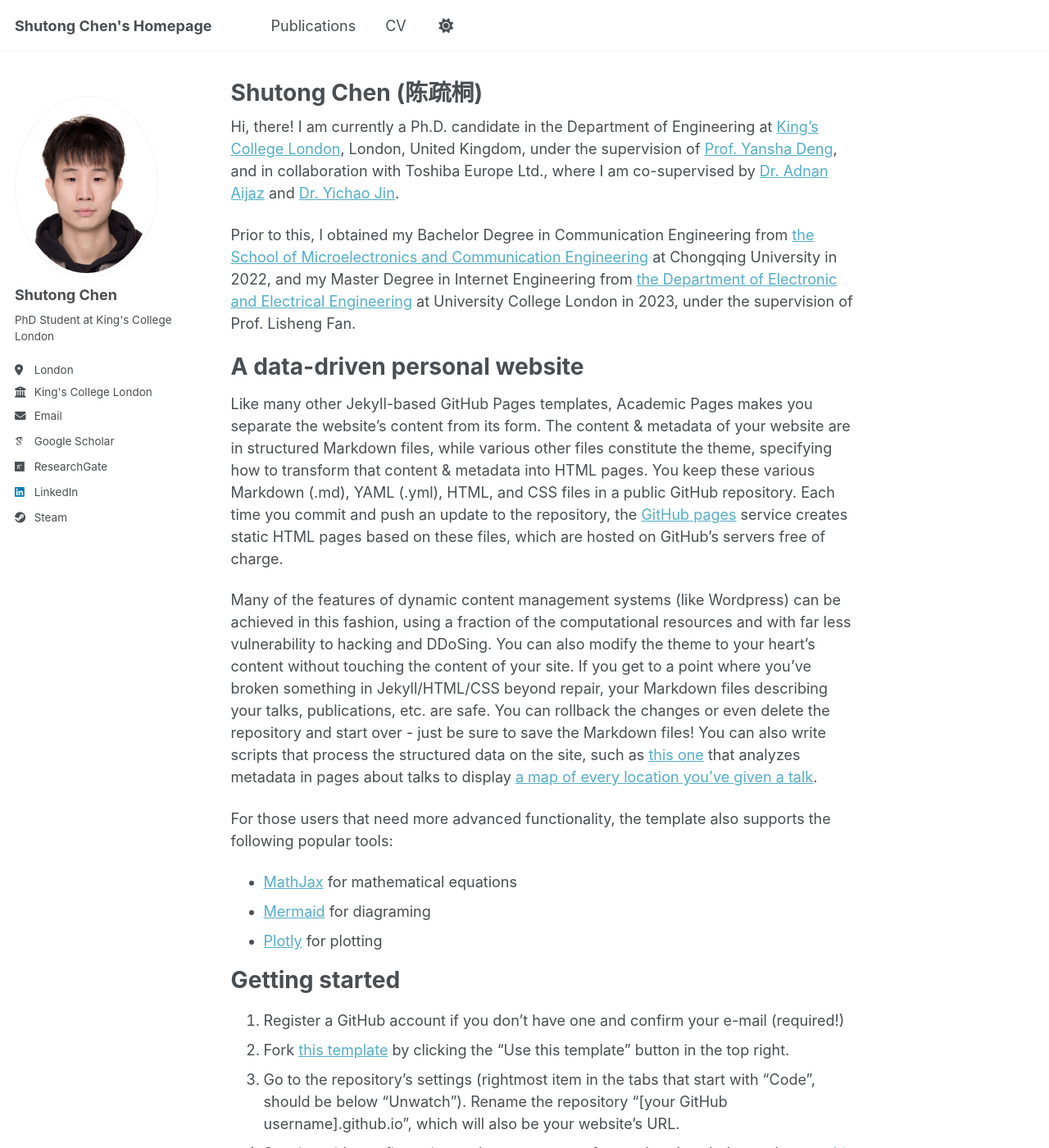
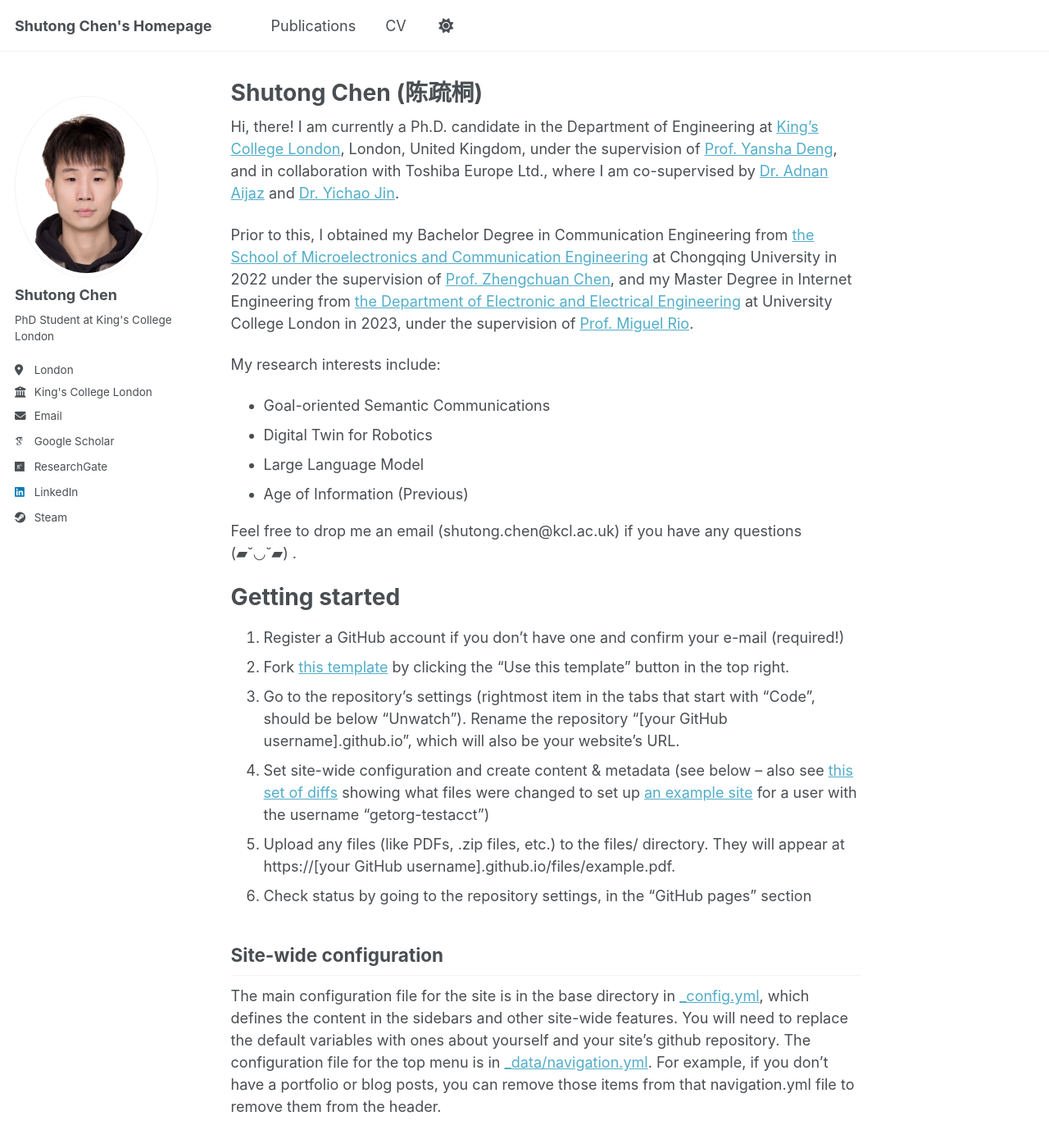
Before and after one commit to shutong-chen/shutong-chen.github.io, a Jekyll site: the page built from _pages/about.md, in a window 1280 px wide and 1400 px high. Shown: the whole window at 82% size. Built offline with Jekyll 4.4.1, drawn with Linux system fonts in a browser that asks for light colours; some web fonts are replaced; a script bundle is joined from its source files by our own code; library files that are not in the unit come from our copies.

Commit message:
Update about.md

```diff
--- a/_pages/about.md
+++ b/_pages/about.md
@@ -8,18 +8,15 @@ redirect_from:
 ---
 Hi, there! I am currently a Ph.D. candidate in the Department of Engineering at [King’s College London](https://www.kcl.ac.uk/), London, United Kingdom, under the supervision of [Prof. Yansha Deng](https://www.kcl.ac.uk/people/yansha-deng), and in collaboration with Toshiba Europe Ltd., where I am co-supervised by [Dr. Adnan Aijaz](https://adnanaijaz.com/) and [Dr. Yichao Jin](https://scholar.google.com/citations?user=prcqwqAAAAAJ&hl=en).
 
-Prior to this, I obtained my Bachelor Degree in Communication Engineering from [the School of Microelectronics and Communication Engineering](http://www.ccee.cqu.edu.cn/NewEnglish/Home.htm) at Chongqing University in 2022, and my Master Degree in Internet Engineering from [the Department of Electronic and Electrical Engineering](https://www.ucl.ac.uk/engineering/electronic-electrical-engineering) at University College London in 2023, under the supervision of Prof. Lisheng Fan.
+Prior to this, I obtained my Bachelor Degree in Communication Engineering from [the School of Microelectronics and Communication Engineering](http://www.ccee.cqu.edu.cn/NewEnglish/Home.htm) at Chongqing University in 2022 under the supervision of [Prof. Zhengchuan Chen](https://scholar.google.com/citations?user=ZxsMQYgAAAAJ&hl=en), and my Master Degree in Internet Engineering from [the Department of Electronic and Electrical Engineering](https://www.ucl.ac.uk/engineering/electronic-electrical-engineering) at University College London in 2023, under the supervision of [Prof. Miguel Rio](https://www.ee.ucl.ac.uk/~uczamjr/).
 
-A data-driven personal website
-======
-Like many other Jekyll-based GitHub Pages templates, Academic Pages makes you separate the website's content from its form. The content & metadata of your website are in structured Markdown files, while various other files constitute the theme, specifying how to transform that content & metadata into HTML pages. You keep these various Markdown (.md), YAML (.yml), HTML, and CSS files in a public GitHub repository. Each time you commit and push an update to the repository, the [GitHub pages](https://pages.github.com/) service creates static HTML pages based on these files, which are hosted on GitHub's servers free of charge.
+My research interests include:
+- Goal-oriented Semantic Communications
+- Digital Twin for Robotics
+- Large Language Model
+- Age of Information (Previous)
 
-Many of the features of dynamic content management systems (like Wordpress) can be achieved in this fashion, using a fraction of the computational resources and with far less vulnerability to hacking and DDoSing. You can also modify the theme to your heart's content without touching the content of your site. If you get to a point where you've broken something in Jekyll/HTML/CSS beyond repair, your Markdown files describing your talks, publications, etc. are safe. You can rollback the changes or even delete the repository and start over - just be sure to save the Markdown files! You can also write scripts that process the structured data on the site, such as [this one](https://github.com/academicpages/academicpages.github.io/blob/master/talkmap.ipynb) that analyzes metadata in pages about talks to display [a map of every location you've given a talk](https://academicpages.github.io/talkmap.html).
-
-For those users that need more advanced functionality, the template also supports the following popular tools:
-- [MathJax](https://www.mathjax.org/) for mathematical equations
-- [Mermaid](https://mermaid.js.org/) for diagraming
-- [Plotly](https://plotly.com/javascript/) for plotting
+Feel free to drop me an email (shutong.chen@kcl.ac.uk) if you have any questions (▰˘◡˘▰) .
 
 Getting started
 ======
```
